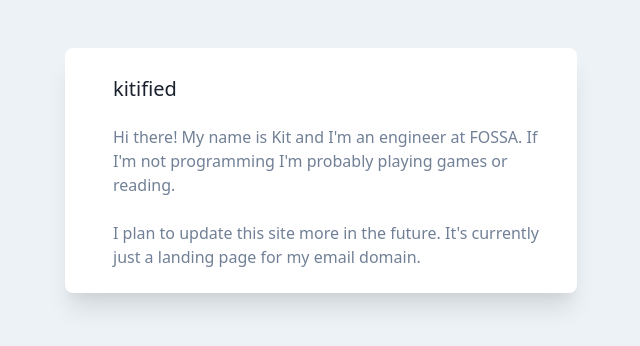
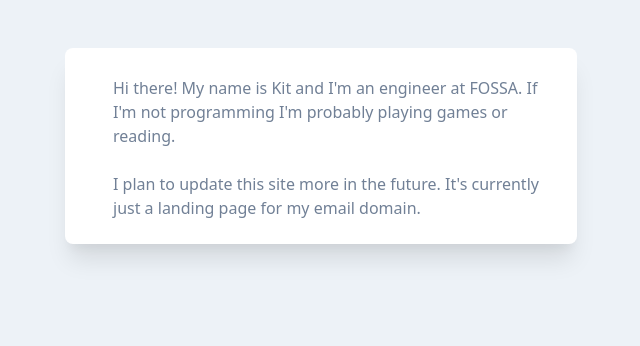
Before and after one commit to jssblck/kitified-dev, a Next.js app: page / in a window 1280 px wide. Shown: the top 346 px of the page, without its empty margins (319-959 px from the left). Built offline with nearby package versions, Linux system fonts and the light colour scheme; a web font is replaced by a local one; what @tailwindcss/ui would draw is missing.

Commit message:
Remove title

```diff
--- a/pages/index.js
+++ b/pages/index.js
@@ -9,8 +9,6 @@ export default function Home() {
 
       <div class="max-w-lg mx-auto flex p-6 bg-white rounded-lg shadow-xl">
         <div class="ml-6 pt-1">
-          <h4 class="text-xl text-gray-900 leading-tight">kitified</h4>
-          <br/>
           <p class="text-base text-gray-600 leading-normal">
             Hi there! My name is Kit and I'm an engineer at <a href="https://fossa.com/">FOSSA</a>.
             If I'm not programming I'm probably playing games or reading.
```
